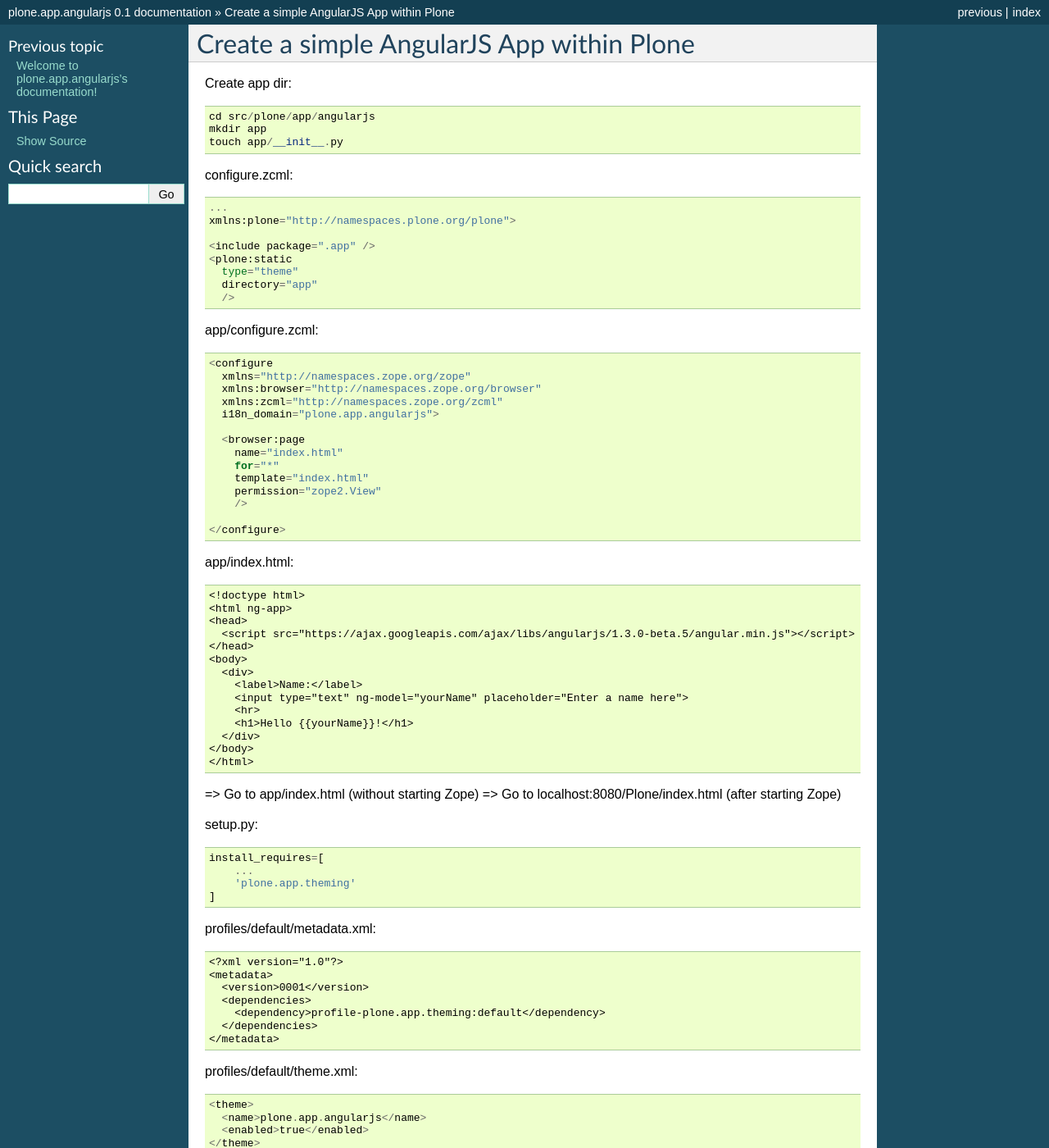
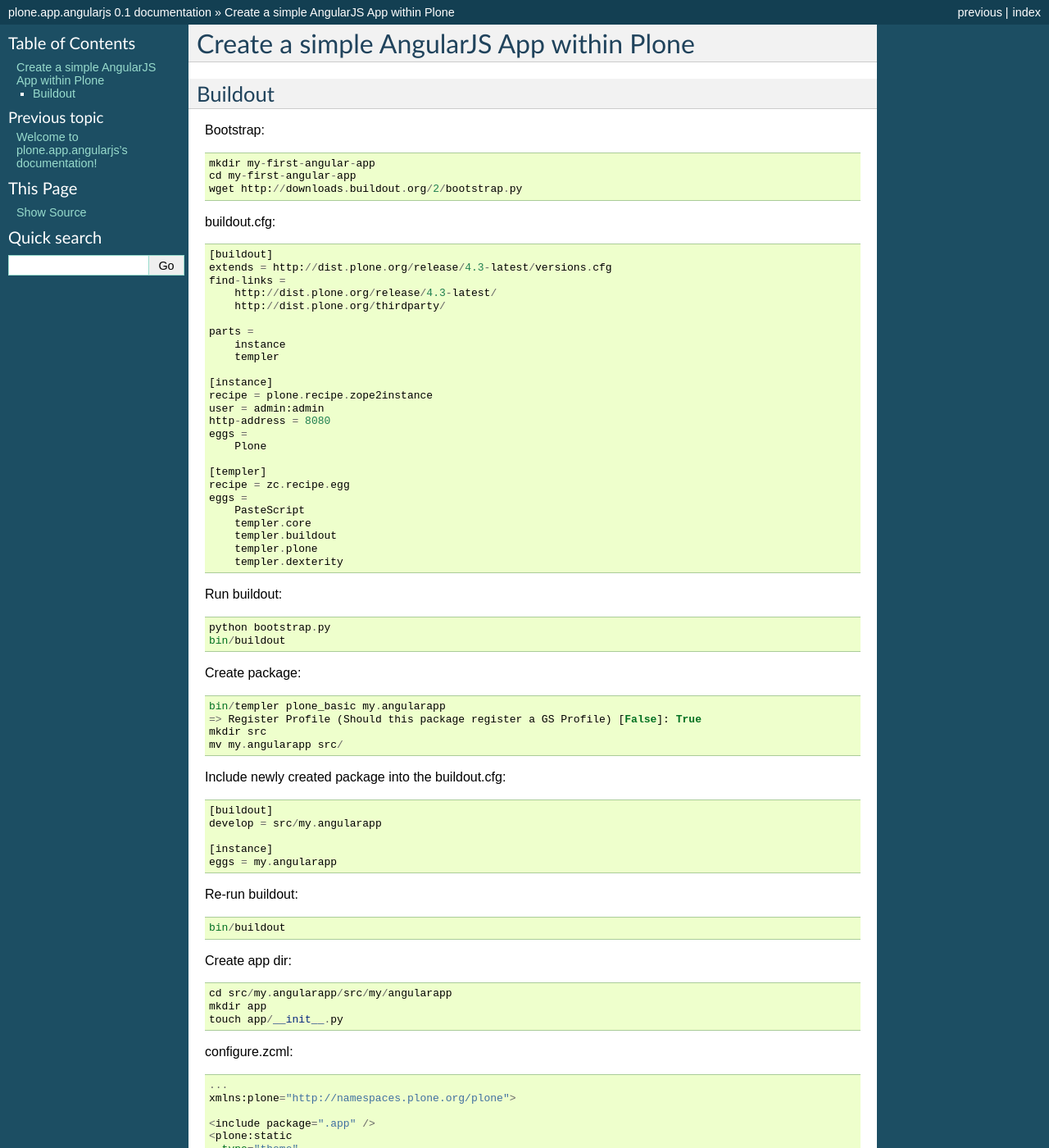
Before and after one commit to tisto/plone.app.angularjs, a Sphinx documentation site: the page built from docs/source/getting-started.rst, in a window 1280 px wide and 1400 px high. Shown: the whole window at 82% size. Built offline with Sphinx 7.4.7, drawn with Linux system fonts in a browser that asks for light colours.

Commit message:
Add docs for buildout/templer for getting started docs.

```diff
--- a/docs/source/getting-started.rst
+++ b/docs/source/getting-started.rst
@@ -1,9 +1,71 @@
+==============================================================================
 Create a simple AngularJS App within Plone
-------------------------------------------
+==============================================================================
+
+Buildout
+--------
+
+Bootstrap::
+
+  mkdir my-first-angular-app
+  cd my-first-angular-app
+  wget http://downloads.buildout.org/2/bootstrap.py
+
+buildout.cfg::
+
+  [buildout]
+  extends = http://dist.plone.org/release/4.3-latest/versions.cfg
+  find-links =
+      http://dist.plone.org/release/4.3-latest/
+      http://dist.plone.org/thirdparty/
+
+  parts =
+      instance
+      templer
+
+  [instance]
+  recipe = plone.recipe.zope2instance
+  user = admin:admin
+  http-address = 8080
+  eggs =
+      Plone
+
+  [templer]
+  recipe = zc.recipe.egg
+  eggs =
+      PasteScript
+      templer.core
+      templer.buildout
+      templer.plone
+      templer.dexterity
+
+Run buildout::
+
+  python bootstrap.py
+  bin/buildout
+
+Create package::
+
+  bin/templer plone_basic my.angularapp
+  => Register Profile (Should this package register a GS Profile) [False]: True
+  mkdir src
+  mv my.angularapp src/
+
+Include newly created package into the buildout.cfg::
+
+  [buildout]
+  develop = src/my.angularapp
+
+  [instance]
+  eggs = my.angularapp
+
+Re-run buildout::
+
+  bin/buildout
 
 Create app dir::
 
-  cd src/plone/app/angularjs
+  cd src/my.angularapp/src/my/angularapp
   mkdir app
   touch app/__init__.py
 
@@ -24,7 +86,7 @@
     xmlns="http://namespaces.zope.org/zope"
     xmlns:browser="http://namespaces.zope.org/browser"
     xmlns:zcml="http://namespaces.zope.org/zcml"
-    i18n_domain="plone.app.angularjs">
+    i18n_domain="my.angularapp">
 
     <browser:page
       name="index.html"
```
